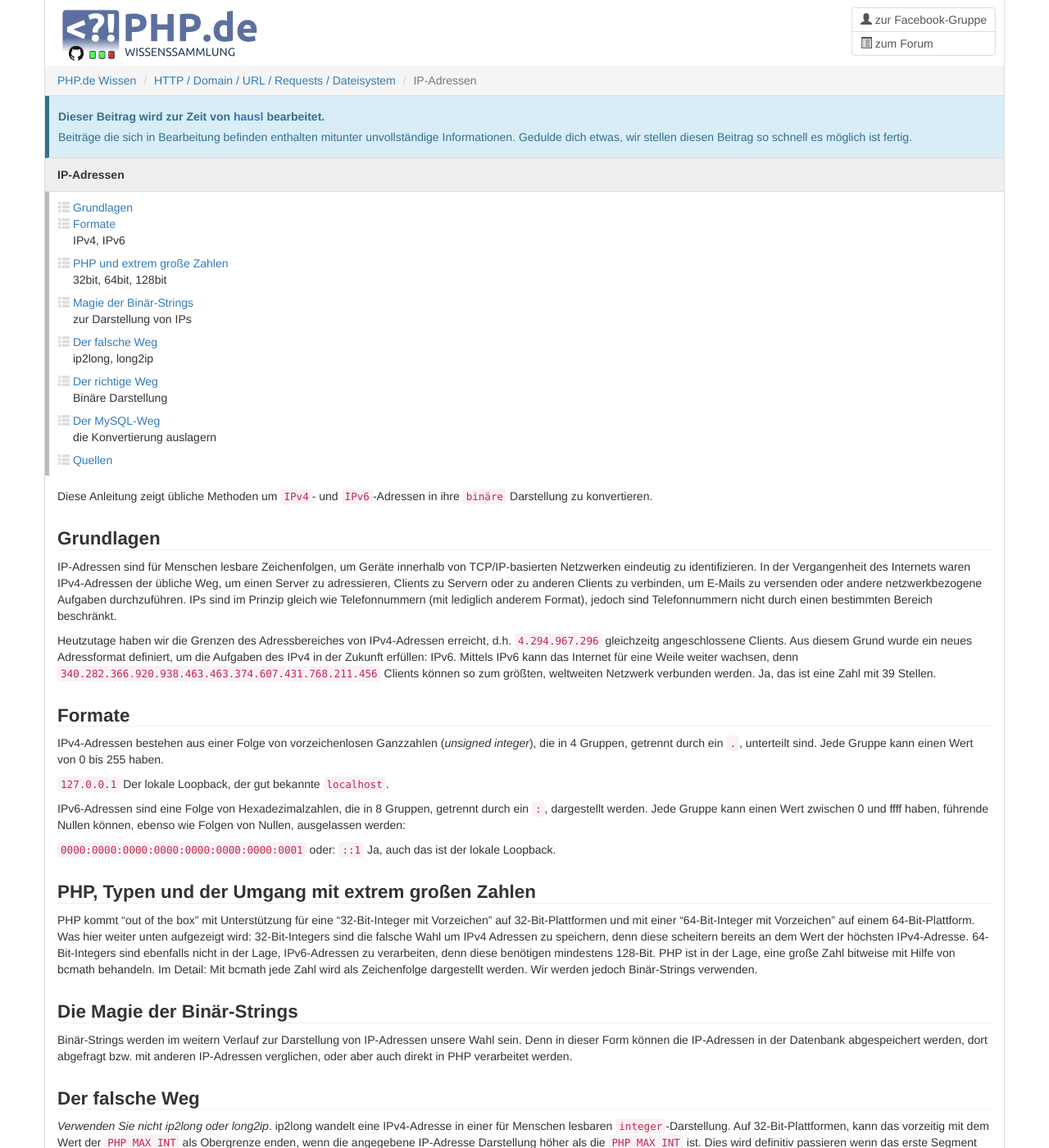
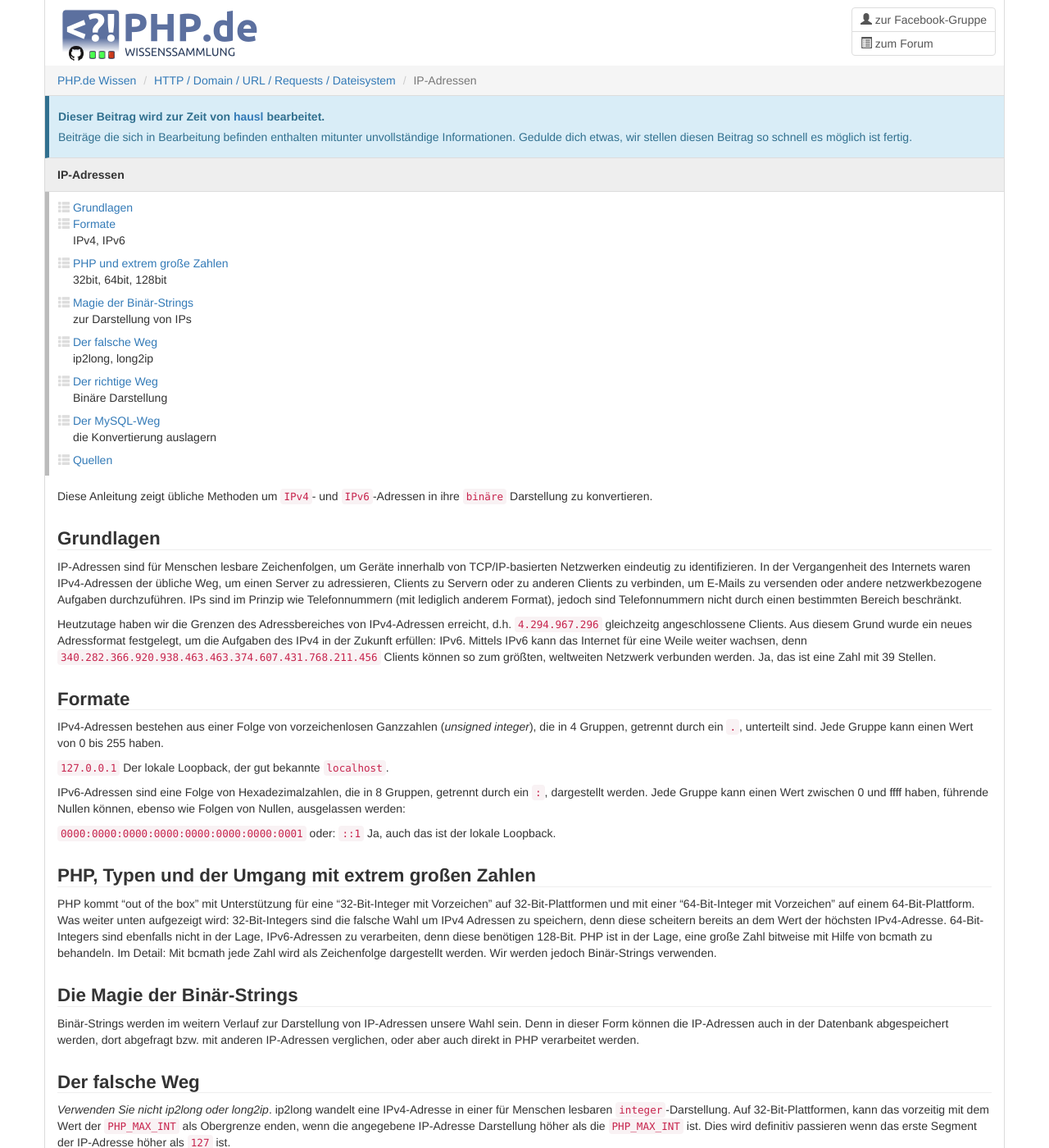
Before and after one commit to php-de/php-de.github.io, a Jekyll site: the page built from http-domain-url-filesystem/ip.md, in a window 1280 px wide and 1400 px high. Shown: the whole window at 82% size. Built offline with Jekyll 4.4.1, drawn with Linux system fonts in a browser that asks for light colours; nearby versions of some CDN libraries.

Commit message:
Update ip.md

```diff
--- a/http-domain-url-filesystem/ip.md
+++ b/http-domain-url-filesystem/ip.md
@@ -57,9 +57,9 @@ Diese Anleitung zeigt übliche Methoden um `IPv4`- und `IPv6`-Adressen in ihre `
 
 ### Grundlagen
 
-IP-Adressen sind für Menschen lesbare Zeichenfolgen, um Geräte innerhalb von TCP/IP-basierten Netzwerken eindeutig zu identifizieren. In der Vergangenheit des Internets waren IPv4-Adressen der übliche Weg, um einen Server zu adressieren, Clients zu Servern oder zu anderen Clients zu verbinden, um E-Mails zu versenden oder andere netzwerkbezogene Aufgaben durchzuführen. IPs sind im Prinzip gleich wie Telefonnummern (mit lediglich anderem Format), jedoch sind Telefonnummern nicht durch einen bestimmten Bereich beschränkt.
+IP-Adressen sind für Menschen lesbare Zeichenfolgen, um Geräte innerhalb von TCP/IP-basierten Netzwerken eindeutig zu identifizieren. In der Vergangenheit des Internets waren IPv4-Adressen der übliche Weg, um einen Server zu adressieren, Clients zu Servern oder zu anderen Clients zu verbinden, um E-Mails zu versenden oder andere netzwerkbezogene Aufgaben durchzuführen. IPs sind im Prinzip wie Telefonnummern (mit lediglich anderem Format), jedoch sind Telefonnummern nicht durch einen bestimmten Bereich beschränkt.
 
-Heutzutage haben wir die Grenzen des Adressbereiches von IPv4-Adressen erreicht, d.h. `4.294.967.296` gleichzeitg angeschlossene Clients. Aus diesem Grund wurde ein neues Adressformat definiert, um die Aufgaben des IPv4 in der Zukunft erfüllen: IPv6. Mittels IPv6 kann das Internet für eine Weile weiter wachsen, denn  `340.282.366.920.938.463.463.374.607.431.768.211.456` Clients können so zum größten, weltweiten Netzwerk verbunden werden. Ja, das ist eine Zahl mit 39 Stellen.
+Heutzutage haben wir die Grenzen des Adressbereiches von IPv4-Adressen erreicht, d.h. `4.294.967.296` gleichzeitg angeschlossene Clients. Aus diesem Grund wurde ein neues Adressformat festgelegt, um die Aufgaben des IPv4 in der Zukunft erfüllen: IPv6. Mittels IPv6 kann das Internet für eine Weile weiter wachsen, denn  `340.282.366.920.938.463.463.374.607.431.768.211.456` Clients können so zum größten, weltweiten Netzwerk verbunden werden. Ja, das ist eine Zahl mit 39 Stellen.
 
 
 ### Formate
@@ -75,12 +75,12 @@ IPv6-Adressen sind eine Folge von Hexadezimalzahlen, die in 8 Gruppen, getrennt
 
 ### PHP, Typen und der Umgang mit extrem großen Zahlen
 
-PHP kommt "out of the box" mit Unterstützung für eine "32-Bit-Integer mit Vorzeichen" auf 32-Bit-Plattformen und mit einer "64-Bit-Integer mit Vorzeichen" auf einem 64-Bit-Plattform. Was hier weiter unten aufgezeigt wird: 32-Bit-Integers sind die falsche Wahl um IPv4 Adressen zu speichern, denn diese scheitern bereits an dem Wert der höchsten IPv4-Adresse. 64-Bit-Integers sind ebenfalls nicht in der Lage, IPv6-Adressen zu verarbeiten, denn diese benötigen mindestens 128-Bit. PHP ist in der Lage, eine große Zahl bitweise mit Hilfe von bcmath behandeln. Im Detail: Mit bcmath jede Zahl wird als Zeichenfolge dargestellt werden. Wir werden jedoch Binär-Strings verwenden.
+PHP kommt "out of the box" mit Unterstützung für eine "32-Bit-Integer mit Vorzeichen" auf 32-Bit-Plattformen und mit einer "64-Bit-Integer mit Vorzeichen" auf einem 64-Bit-Plattform. Was weiter unten aufgezeigt wird: 32-Bit-Integers sind die falsche Wahl um IPv4 Adressen zu speichern, denn diese scheitern bereits an dem Wert der höchsten IPv4-Adresse. 64-Bit-Integers sind ebenfalls nicht in der Lage, IPv6-Adressen zu verarbeiten, denn diese benötigen 128-Bit. PHP ist in der Lage, eine große Zahl bitweise mit Hilfe von bcmath zu behandeln. Im Detail: Mit bcmath jede Zahl wird als Zeichenfolge dargestellt werden. Wir werden jedoch Binär-Strings verwenden.
 
 
 ### Die Magie der Binär-Strings
 
-Binär-Strings werden im weitern Verlauf zur Darstellung von IP-Adressen unsere Wahl sein. Denn in dieser Form können die IP-Adressen in der Datenbank abgespeichert werden, dort abgefragt bzw. mit anderen IP-Adressen verglichen, oder aber auch direkt in PHP verarbeitet werden.
+Binär-Strings werden im weitern Verlauf zur Darstellung von IP-Adressen unsere Wahl sein. Denn in dieser Form können die IP-Adressen auch in der Datenbank abgespeichert werden, dort abgefragt bzw. mit anderen IP-Adressen verglichen, oder aber auch direkt in PHP verarbeitet werden.
 
 
 ### Der falsche Weg
```
